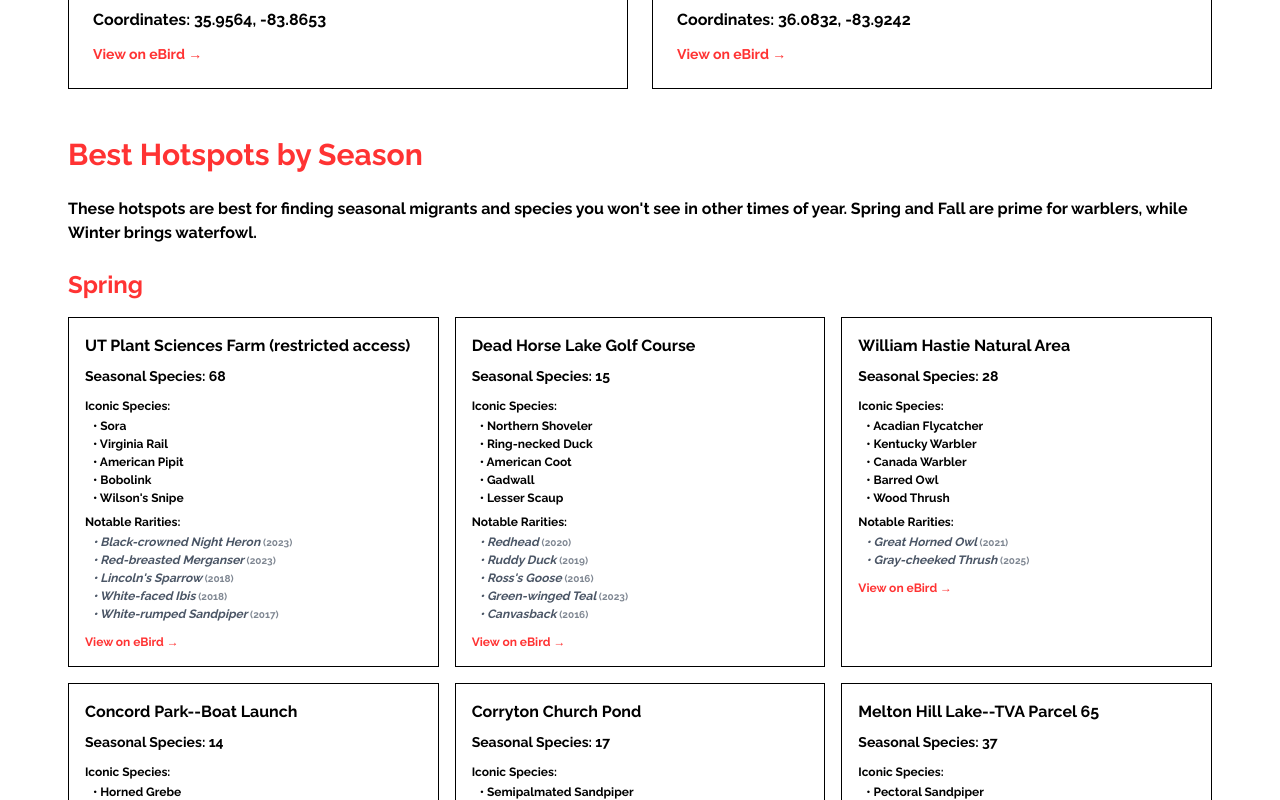
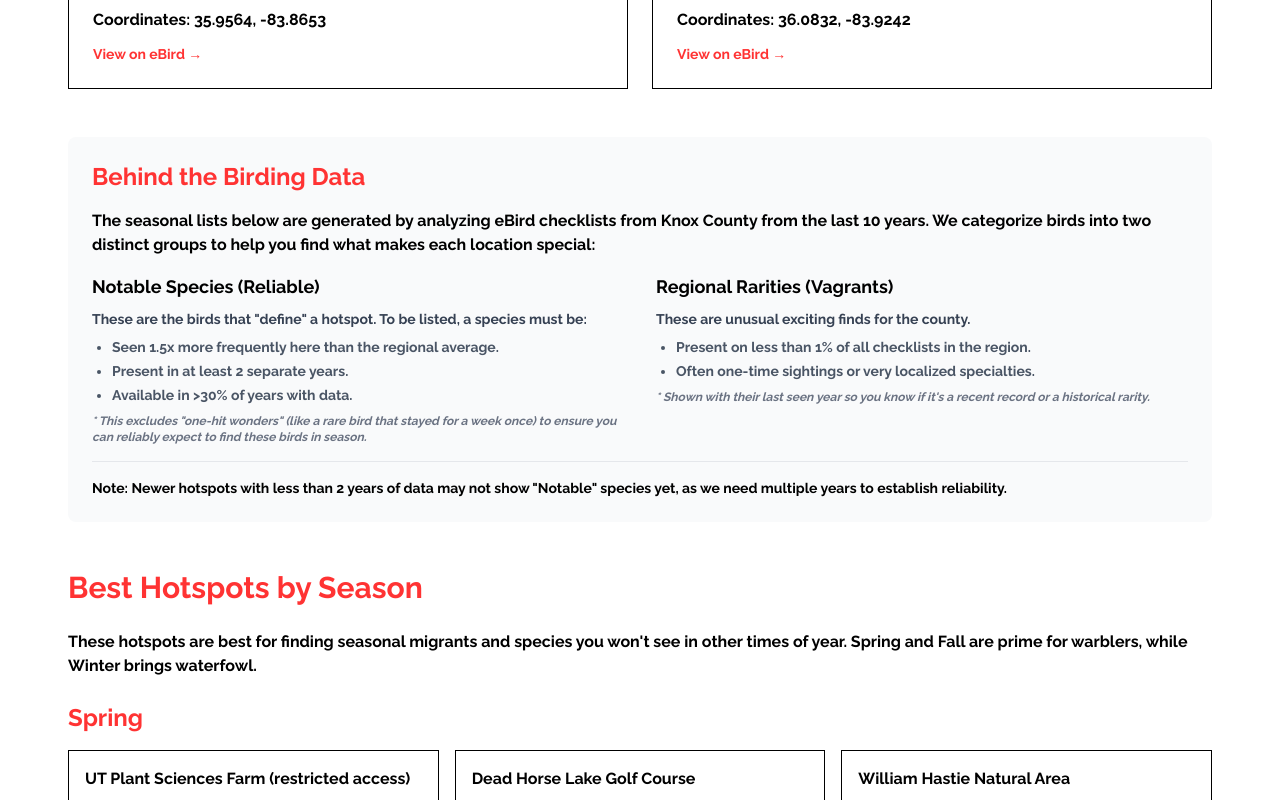
Before and after one commit to Kerakis/homepage, a SvelteKit app: page /birding-guide in a window 1280 px wide. Shown: the part 1380-2180 px from the top of the page. Built offline with nearby package versions, Linux system fonts and the light colour scheme.

Commit message:
Refactor bird data processing to categorize species as Notable instead of Iconic; update related data structures and UI components accordingly. Added note about how the data is processsed.

```diff
--- a/scripts/generate-bird-data.mjs
+++ b/scripts/generate-bird-data.mjs
@@ -23,9 +23,9 @@ const STATS_OUTPUT_FILE = path.join(__dirname, '../src/lib/data/stats.json');
 
 // Constants
 const MIN_COMPLETE_CHECKLISTS = 40; // Hotspot must have at least this many checklists in the season
-const ICONIC_SCORE_THRESHOLD = 1.5; // Species must be 1.5x more frequent in hotspot than region
+const NOTABLE_SCORE_THRESHOLD = 1.5; // Species must be 1.5x more frequent in hotspot than region
 const MIN_YEARS_PRESENT_RATIO = 0.3; // Species must be present in at least 30% of years with data
-const MIN_YEARS_PRESENT_ABSOLUTE = 2; // Species MUST be seen in at least 2 separate years to be Iconic
+const MIN_YEARS_PRESENT_ABSOLUTE = 2; // Species MUST be seen in at least 2 separate years to be Notable
 const RARITY_REGION_FREQ_THRESHOLD = 0.01; // Species seen on < 1% of region checklists is a "Rarity"
 const RECENT_YEARS = 10;
 const CURRENT_YEAR = new Date().getFullYear();
@@ -248,8 +248,8 @@ async function processObservationFile() {
 	console.log(`\nObservations processed.`);
 }
 
-function calculateIconicSpecies() {
-	console.log('Calculating Iconic Scores...');
+function calculateNotableSpecies() {
+	console.log('Calculating Notable Species Scores...');
 	const result = { spring: [], summer: [], fall: [], winter: [] };
 	const seasons = ['spring', 'summer', 'fall', 'winter'];
 
@@ -284,7 +284,7 @@ function calculateIconicSpecies() {
 
 			if (!speciesCounts || !speciesYearMap) continue;
 
-			const iconicSpecies = [];
+			const notableSpecies = [];
 			const rareSpecies = [];
 
 			for (const [species, count] of speciesCounts.entries()) {
@@ -294,12 +294,12 @@ function calculateIconicSpecies() {
 				// Rare if seen on < 1% of checklists across the whole county
 				const isRareInRegion = regFreq < RARITY_REGION_FREQ_THRESHOLD;
 
-				// --- Logic Branch: Is it Iconic?
+				// --- Logic Branch: Is it Notable?
 				// 1. Data Consistency Check
 				const yearsPresent = speciesYearMap.get(species)?.size || 0;
 				const presenceRatio = yearsPresent / yearsWithData;
 
-				let isIconic = false;
+				let isNotable = false;
 
 				// Rule: Must be seen in at least 2 separate years (Absolute Consistency)
 				// This filters out "One-Year Wonders" like the Little Blue Heron at Eldridge
@@ -309,10 +309,10 @@ function calculateIconicSpecies() {
 						const locFreq = count / locTotalChecklists;
 						if (regFreq > 0) {
 							const score = locFreq / regFreq;
-							if (score > ICONIC_SCORE_THRESHOLD) {
-								isIconic = true;
-								// Add to Iconic List
-								iconicSpecies.push({
+							if (score > NOTABLE_SCORE_THRESHOLD) {
+								isNotable = true;
+								// Add to Notable List
+								notableSpecies.push({
 									name: species,
 									score: parseFloat(score.toFixed(2)),
 									frequency: parseFloat(locFreq.toFixed(3)),
@@ -326,9 +326,9 @@ function calculateIconicSpecies() {
 					}
 				}
 
-				// If it's NOT Iconic, but it IS Rare, add to Rarities list
-				// (We exclude Iconic birds from the "Rarities" list to avoid duplication)
-				if (!isIconic && isRareInRegion) {
+				// If it's NOT Notable, but it IS Rare (for region), add to Rarities list
+				// (We exclude Notable birds from the "Rarities" list to avoid duplication)
+				if (!isNotable && isRareInRegion) {
 					rareSpecies.push({
 						name: species,
 						// For rarities, we care about "How many times seen?"
@@ -339,20 +339,20 @@ function calculateIconicSpecies() {
 				}
 			}
 
-			if (iconicSpecies.length > 0 || rareSpecies.length > 0) {
+			if (notableSpecies.length > 0 || rareSpecies.length > 0) {
 				// Sort species
-				iconicSpecies.sort((a, b) => b.score - a.score);
+				notableSpecies.sort((a, b) => b.score - a.score);
 				rareSpecies.sort((a, b) => b.obsCount - a.obsCount); // Sort rarities by most sightings
 
-				// Calculate a "Hotspot Rank Score" (sum of top 10 iconic scores)
-				const rankScore = iconicSpecies.slice(0, 10).reduce((sum, s) => sum + s.score, 0);
+				// Calculate a "Hotspot Rank Score" (sum of top 10 notable scores)
+				const rankScore = notableSpecies.slice(0, 10).reduce((sum, s) => sum + s.score, 0);
 
 				result[seas].push({
 					hotspotId: locId,
 					hotspotName: locName,
 					rankScore: rankScore,
-					seasonalSpeciesCount: iconicSpecies.length,
-					topSpecies: iconicSpecies.slice(0, 5), // Display top 5 iconic
+					seasonalSpeciesCount: notableSpecies.length,
+					notableSpecies: notableSpecies.slice(0, 5), // Display top 5 notable
 					rareSpecies: rareSpecies.slice(0, 5) // Display top 5 rarities
 				});
 			}
@@ -376,7 +376,7 @@ function calculateIconicSpecies() {
 	try {
 		await processSamplingFile();
 		await processObservationFile();
-        const seasonalData = calculateIconicSpecies();
+		const seasonalData = calculateNotableSpecies();
 
 		// Ensure output dir exists
 		const outDir = path.dirname(OUTPUT_FILE);
@@ -409,7 +409,9 @@ function calculateIconicSpecies() {
 		allHotspots.sort((a, b) => b.speciesCount - a.speciesCount);
 
 		fs.writeFileSync(HOTSPOTS_OUTPUT_FILE, JSON.stringify(allHotspots, null, 2));
-        console.log(`Success! Hotspots list written to ${HOTSPOTS_OUTPUT_FILE} (${allHotspots.length} locations)`);
+		console.log(
+			`Success! Hotspots list written to ${HOTSPOTS_OUTPUT_FILE} (${allHotspots.length} locations)`
+		);
 
 		// 3. Region Stats (Replacement for fetchRegionStats)
 		const stats = {
@@ -418,7 +420,6 @@ function calculateIconicSpecies() {
 		};
 		fs.writeFileSync(STATS_OUTPUT_FILE, JSON.stringify(stats, null, 2));
 		console.log(`Success! Stats written to ${STATS_OUTPUT_FILE}`);
-
 	} catch (err) {
 		console.error('Error processing data:', err);
 	}
--- a/src/routes/birding-guide/+page.server.ts
+++ b/src/routes/birding-guide/+page.server.ts
@@ -3,7 +3,7 @@ import hotspotsData from '$lib/data/hotspots.json';
 import statsData from '$lib/data/stats.json';
 
 // Define strict types for the JSON data structure
-interface IconicSpecies {
+interface NotableSpecies {
 	name: string;
 	score: number;
 	frequency: number;
@@ -24,7 +24,7 @@ interface SeasonalHotspot {
 	hotspotId: string;
 	hotspotName: string;
 	seasonalSpeciesCount: number;
-	topSpecies: IconicSpecies[];
+	notableSpecies: NotableSpecies[];
 	rareSpecies?: RareSpecies[];
 }
 
--- a/src/routes/birding-guide/+page.svelte
+++ b/src/routes/birding-guide/+page.svelte
@@ -64,6 +64,53 @@
 		</div>
 	</section>
 
+	<!-- Methodology / Behind the Scenes -->
+	<section class="rounded-lg bg-gray-50 p-6 dark:bg-zinc-800/50">
+		<h2 class="text-accent mb-4 text-2xl font-bold">Behind the Birding Data</h2>
+		<div class="space-y-4 text-base">
+			<p>
+				The seasonal lists below are generated by analyzing eBird checklists from Knox County from
+				the last 10 years. We categorize birds into two distinct groups to help you find what makes
+				each location special:
+			</p>
+			<div class="grid gap-8 md:grid-cols-2">
+				<div>
+					<h3 class="mb-2 text-lg font-bold">Notable Species (Reliable)</h3>
+					<p class="mb-2 text-sm text-gray-700 dark:text-gray-300">
+						These are the birds that "define" a hotspot. To be listed, a species must be:
+					</p>
+					<ul class="list-disc space-y-1 pl-5 text-sm text-gray-600 dark:text-gray-400">
+						<li>Seen <strong>1.5x more frequently</strong> here than the regional average.</li>
+						<li>Present in <strong>at least 2 separate years</strong>.</li>
+						<li>Available in <strong>>30%</strong> of years with data.</li>
+					</ul>
+					<p class="mt-2 text-xs text-gray-500 italic">
+						* This excludes "one-hit wonders" (like a rare bird that stayed for a week once) to
+						ensure you can reliably expect to find these birds in season.
+					</p>
+				</div>
+				<div>
+					<h3 class="mb-2 text-lg font-bold">Regional Rarities (Vagrants)</h3>
+					<p class="mb-2 text-sm text-gray-700 dark:text-gray-300">
+						These are unusual exciting finds for the county.
+					</p>
+					<ul class="list-disc space-y-1 pl-5 text-sm text-gray-600 dark:text-gray-400">
+						<li>Present on less than <strong>1%</strong> of all checklists in the region.</li>
+						<li>Often one-time sightings or very localized specialties.</li>
+					</ul>
+					<p class="mt-2 text-xs text-gray-500 italic">
+						* Shown with their last seen year so you know if it's a recent record or a historical
+						rarity.
+					</p>
+				</div>
+			</div>
+			<p class="mt-4 border-t border-gray-200 pt-4 text-sm dark:border-gray-700">
+				<strong>Note:</strong> Newer hotspots with less than 2 years of data may not show "Notable" species
+				yet, as we need multiple years to establish reliability.
+			</p>
+		</div>
+	</section>
+
 	<!-- Seasonal Highlights -->
 	<section class="space-y-6">
 		<h2 class="text-accent text-3xl font-bold">Best Hotspots by Season</h2>
@@ -88,9 +135,9 @@
 									{hotspot.seasonalSpeciesCount}
 								</p>
 								<div class="space-y-1 text-xs">
-									<p class="font-semibold">Iconic Species:</p>
+									<p class="font-semibold">Notable Species:</p>
 									<ul class="space-y-0.5 pl-2">
-										{#each hotspot.topSpecies as species}
+										{#each hotspot.notableSpecies as species}
 											<li
 												class="truncate"
 												title="{species.name} (Seen in {species.yearsPresent}/{species.yearsTotal} years)"
@@ -103,7 +150,7 @@
 
 								{#if hotspot.rareSpecies && hotspot.rareSpecies.length > 0}
 									<div class="mt-2 space-y-1 text-xs">
-										<p class="font-semibold">Notable Rarities:</p>
+										<p class="font-semibold">Regional Rarities:</p>
 										<ul class="space-y-0.5 pl-2 text-gray-600 italic dark:text-gray-400">
 											{#each hotspot.rareSpecies as species}
 												<li
```
Also changed, not shown: src/lib/data/seasonal_hotspots.json. Lines whose indentation alone changed are shown as unchanged.
